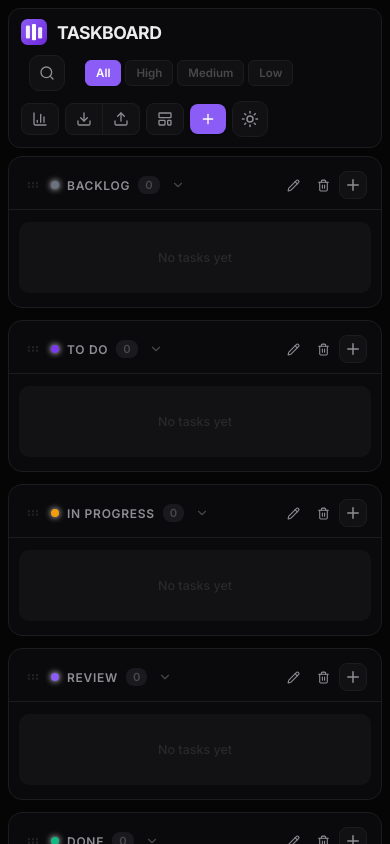
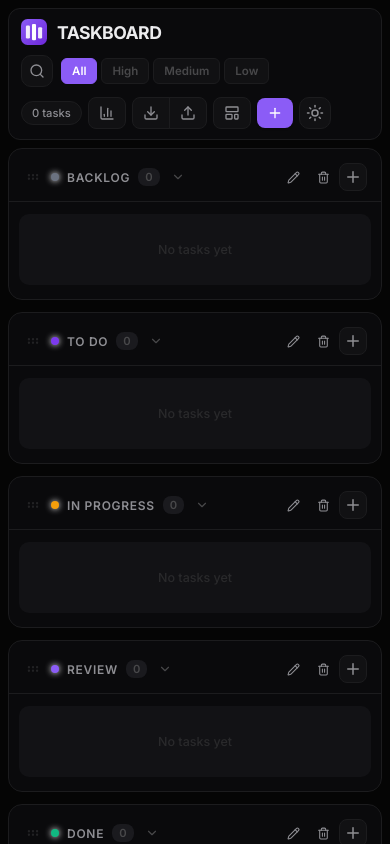
Before and after one commit to santio89/taskboard, a React (Vite) app: page / in a window 390 px wide. Built offline with nearby package versions, Linux system fonts and the light colour scheme.

Commit message:
small fix

```diff
--- a/src/index.css
+++ b/src/index.css
@@ -199,6 +199,7 @@ body {
   display: flex;
   align-items: center;
   justify-content: space-between;
+  gap: 10px;
   padding: 10px 28px;
   background: var(--column-bg);
   border: 1px solid var(--border-color);
@@ -238,6 +239,7 @@ body {
   background: var(--card-bg);
   border: 1px solid var(--border-color);
   border-radius: 20px;
+  white-space: nowrap;
   transition: background-color 0.3s var(--ease), color 0.3s var(--ease), border-color 0.3s var(--ease);
 }
 
@@ -247,7 +249,7 @@ body {
 .search-bar {
   display: flex;
   align-items: center;
-  gap: 10px;
+  gap: 4px;
   margin: 0 8px;
 }
 
@@ -521,8 +523,6 @@ body {
   justify-content: space-between;
   padding: 14px 14px 10px;
   flex-shrink: 0;
-  border-bottom: 1px solid var(--border-color);
-  transition: border-color 0.3s var(--ease);
 }
 
 .column-header-actions {
@@ -615,15 +615,16 @@ body {
 }
 
 .column-body {
-  flex: 1;
+  flex: 1 1 auto;
   min-height: 0;
   overflow: hidden;
-  transition: height 0.3s var(--ease-out), opacity 0.25s var(--ease), flex 0.3s var(--ease-out);
+  transition: height 0.3s var(--ease-out), opacity 0.25s var(--ease), flex 0.3s var(--ease-out), min-height 0.3s var(--ease-out);
 }
 
 .column-body.collapsed {
-  flex: 0;
+  flex: 0 0 0px;
   height: 0;
+  min-height: 0;
   opacity: 0;
   pointer-events: none;
 }
@@ -631,6 +632,7 @@ body {
 .column-tasks {
   overflow-y: auto;
   padding: 10px 10px 14px;
+  border-top: 1px solid var(--border-color);
   display: flex;
   flex-direction: column;
   gap: 10px;
@@ -1216,13 +1218,20 @@ body {
   border-radius: 0;
 }
 
+.btn-group .btn + .btn {
+  margin-left: -1px;
+}
+
+.btn-group .btn:hover {
+  z-index: 1;
+}
+
 .btn-group .btn:first-child {
   border-radius: 8px 0 0 8px;
 }
 
 .btn-group .btn:last-child {
   border-radius: 0 8px 8px 0;
-  border-left: none;
 }
 
 .btn-sm {
@@ -1232,6 +1241,7 @@ body {
   align-items: center;
   gap: 5px;
   border-radius: 8px;
+  white-space: nowrap;
 }
 
 /* ============================================
@@ -2179,17 +2189,53 @@ label.attachment-drop-zone.drag-over {
 /* ============================================
    Responsive
    ============================================ */
+@media (max-width: 1024px) {
+  .app-header {
+    padding: 10px 16px;
+  }
+
+  .header-right {
+    gap: 6px;
+  }
+
+  .header-right .btn-sm {
+    padding: 7px 10px;
+    font-size: 0;
+    gap: 0;
+    white-space: nowrap;
+  }
+
+  .header-right .btn-sm svg {
+    width: 16px;
+    height: 16px;
+  }
+
+  .search-toggle,
+  .theme-toggle {
+    width: 32px;
+    height: 32px;
+  }
+
+  .task-count {
+    font-size: 0.7rem;
+    padding: 4px 10px;
+  }
+}
+
 @media (max-width: 768px) {
   .app-header {
     flex-wrap: wrap;
     padding: 12px 16px;
-    gap: 10px;
     margin: 10px 12px 0;
     border-radius: 14px;
   }
 
   .header-left h1 {
     font-size: 1.1rem;
+  }
+
+  .search-bar {
+    margin: 0;
   }
 
   .search-bar.expanded {
@@ -2209,15 +2255,8 @@ label.attachment-drop-zone.drag-over {
     gap: 6px;
   }
 
-  .header-right .btn-sm {
-    padding: 7px 10px;
-    font-size: 0;
-    gap: 0;
-  }
-
-  .header-right .btn-sm svg {
-    width: 16px;
-    height: 16px;
+  .btn-group {
+    align-items: stretch;
   }
 
   .has-tooltip::after {
@@ -2273,10 +2312,6 @@ label.attachment-drop-zone.drag-over {
     border-radius: 12px;
   }
 
-  .task-count {
-    display: none;
-  }
-
   .board-container {
     padding: 8px;
   }
```
